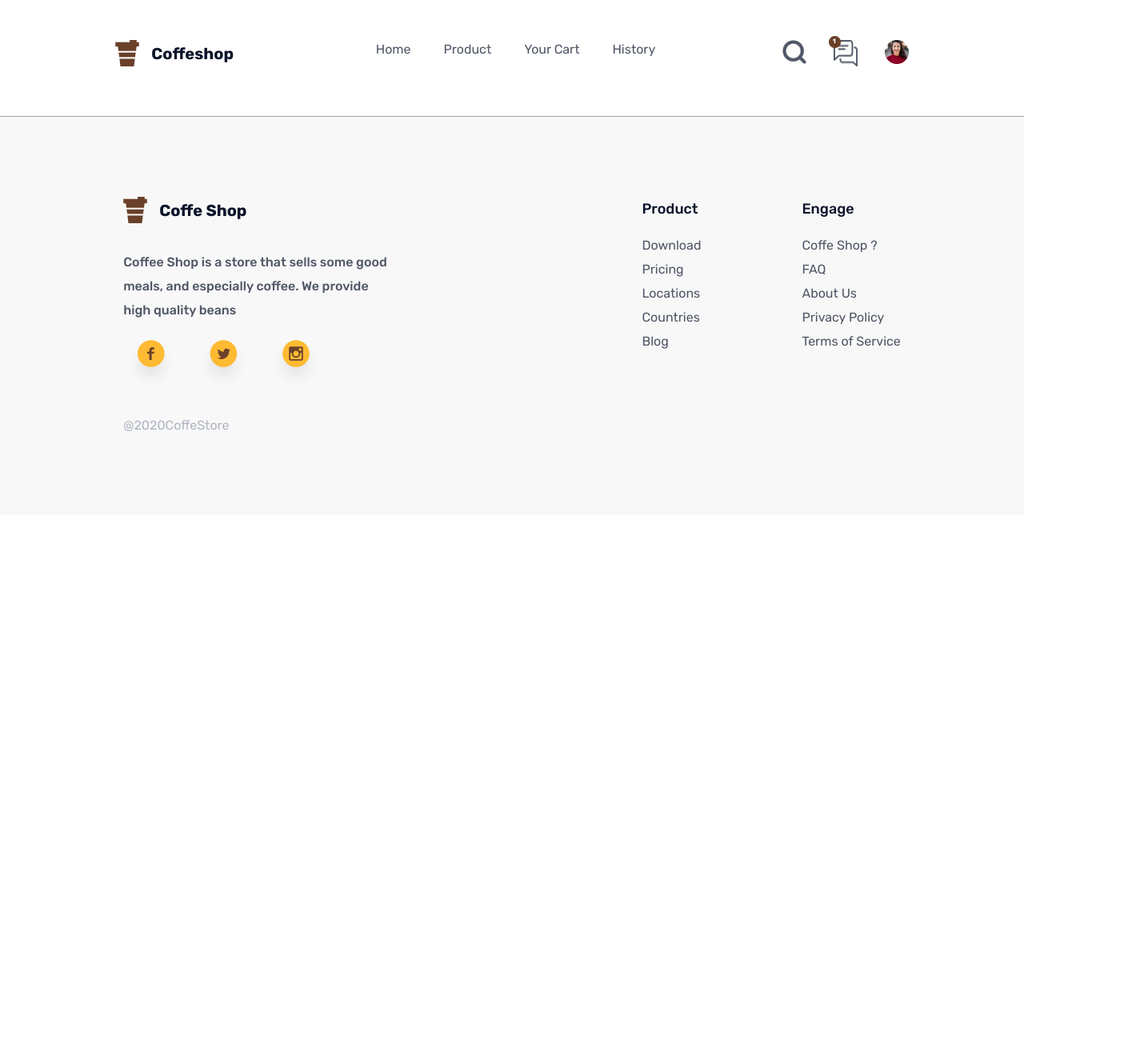
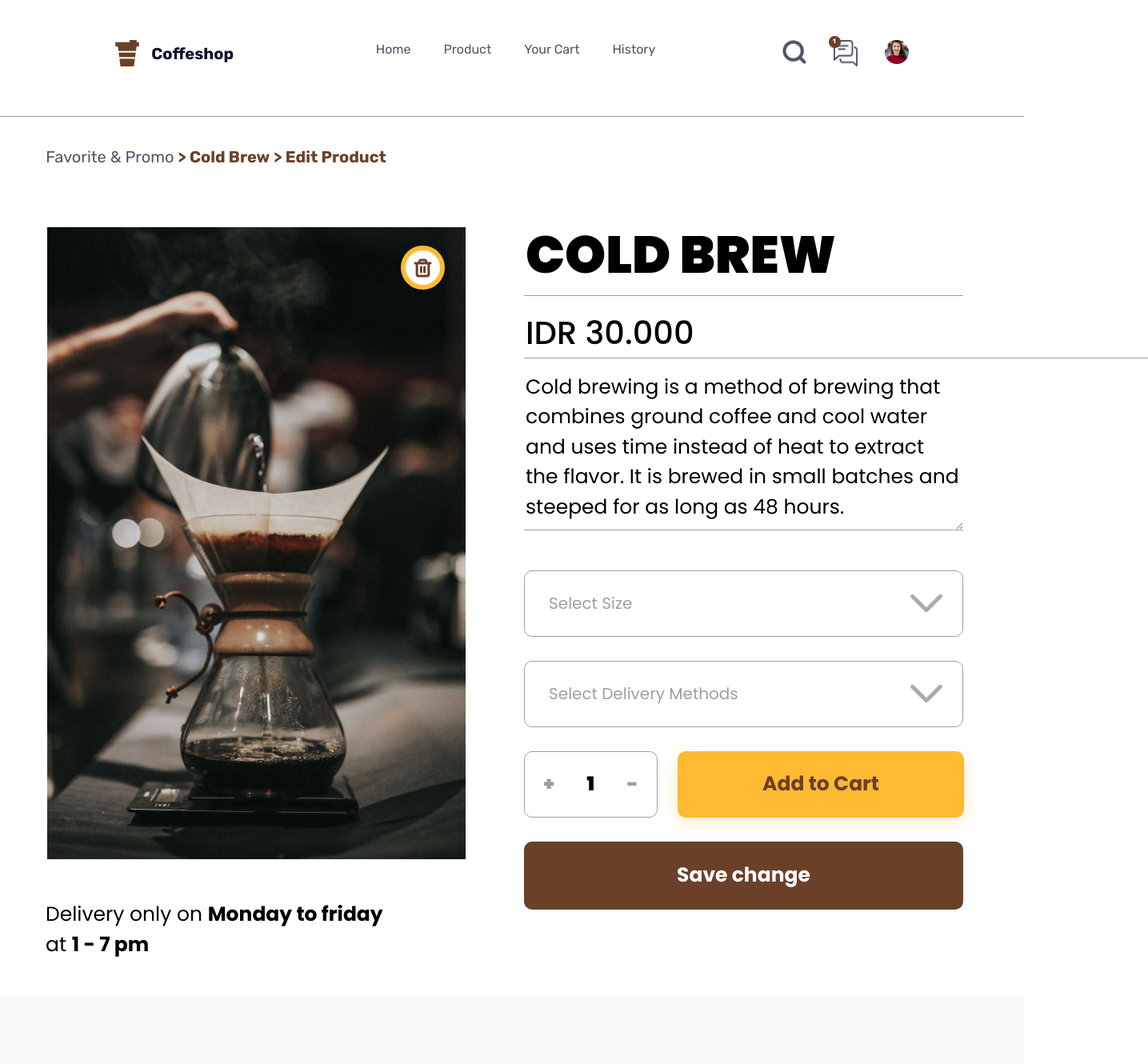
Before and after one commit to eggyatma2908/CoffeeShop-Front-End, a Vue app: page /home in a window 1280 px wide. Shown: the top 1330 px of the page at 80% size, 1435 px wide, since content can reach past the window. Before the commit the page ends 800 px from the top, so only its background shows below. Built offline with nearby package versions, Linux system fonts and the light colour scheme.

Commit message:
Fourth Commit

```diff
--- a/src/components/module/EditProductAdmin.vue
+++ b/src/components/module/EditProductAdmin.vue
@@ -10,7 +10,7 @@
                     </div>
                     <div class="box2">
                         <img class="img" src="../../assets/coffee3.png" alt="image1">
-                        <button class="box3">
+                        <button class="box3" type="submit" @click="deleteImage">
                             <img class="img1" src="../../assets/trash.png" alt="image2">
                         </button>
                     </div>
@@ -47,13 +47,16 @@
                     </div>
                     <button class="addcart" type="submit">Add to Cart</button>
                 </div>
-                <button class="editproduct" type="submit">Edit Product</button>
+                <button class="savechange" type="submit">Save change</button>
             </div>
         </div>
     </div>
 </template>
 
 <script>
+import Swal from 'sweetalert2/dist/sweetalert2.js'
+import 'sweetalert2/src/sweetalert2.scss'
+
 export default {
   name: 'EditProductAdmin',
   data () {
@@ -69,6 +72,25 @@ export default {
       if (this.count > 0) {
         this.count = this.count - 1
       }
+    },
+    deleteImage () {
+      Swal.fire({
+        title: 'Are you sure?',
+        text: "You won't be able to revert this!",
+        icon: 'warning',
+        showCancelButton: true,
+        confirmButtonColor: '#3085d6',
+        cancelButtonColor: '#d33',
+        confirmButtonText: 'Delete'
+      }).then((result) => {
+        if (result.isConfirmed) {
+          Swal.fire(
+            'Deleted!',
+            'Your file has been deleted.',
+            'success'
+          )
+        }
+      })
     }
   }
 }
@@ -346,7 +368,7 @@ select {
     outline: none;
 }
 
-.editproduct {
+.savechange {
     width: 549px;
     height: 85px;
 
@@ -362,7 +384,7 @@ select {
     border-radius: 10px;
 }
 
-.editproduct:focus {
+.savechange:focus {
     outline: none;
 }
 
--- a/src/views/Home/Home.vue
+++ b/src/views/Home/Home.vue
@@ -1,6 +1,7 @@
 <template>
   <div>
     <Header />
+    <EditProductAdmin />
     <router-view/>
     <Footer />
   </div>
@@ -10,11 +11,13 @@
 // @ is an alias to /src
 import Header from '@/components/module/Header.vue'
 import Footer from '@/components/module/Footer.vue'
+import EditProductAdmin from '@/components/module/EditProductAdmin.vue'
 export default {
   name: 'Home',
   components: {
     Header,
-    Footer
+    Footer,
+    EditProductAdmin
   }
 }
 </script>
```
